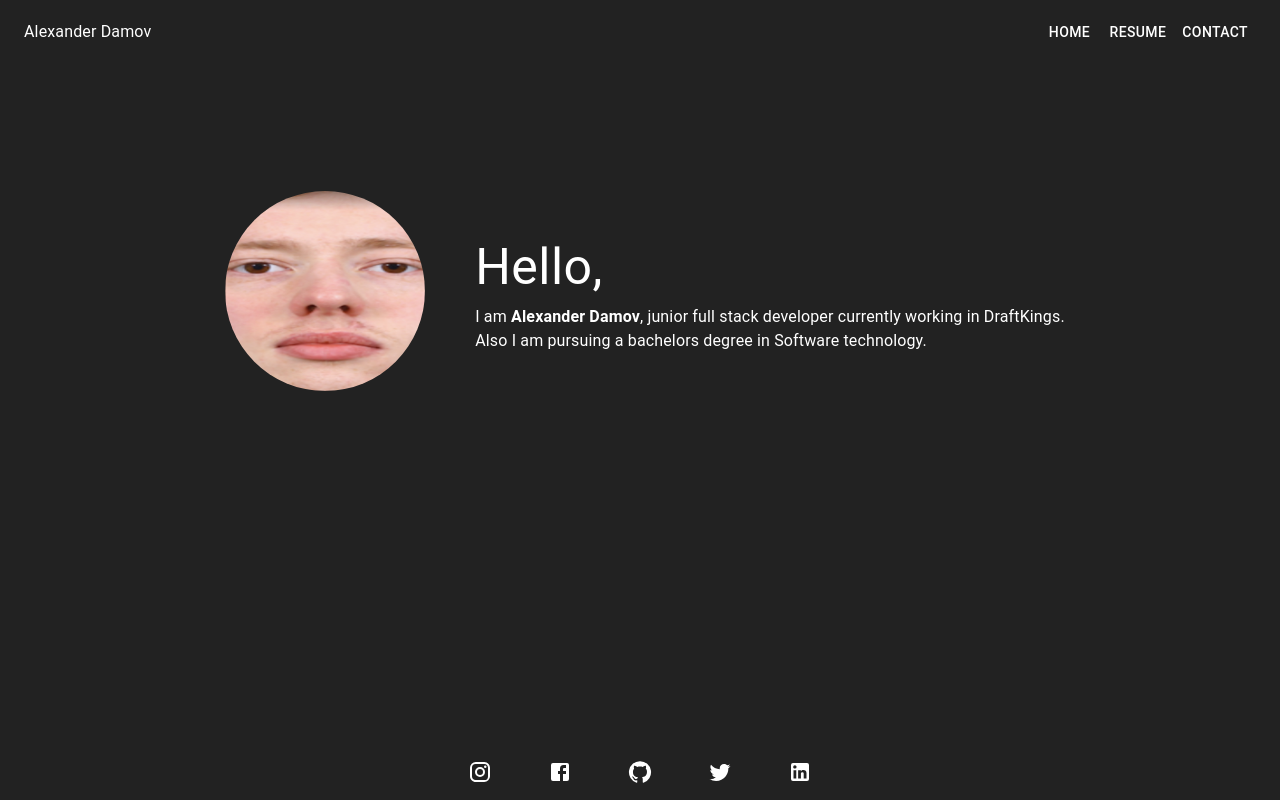
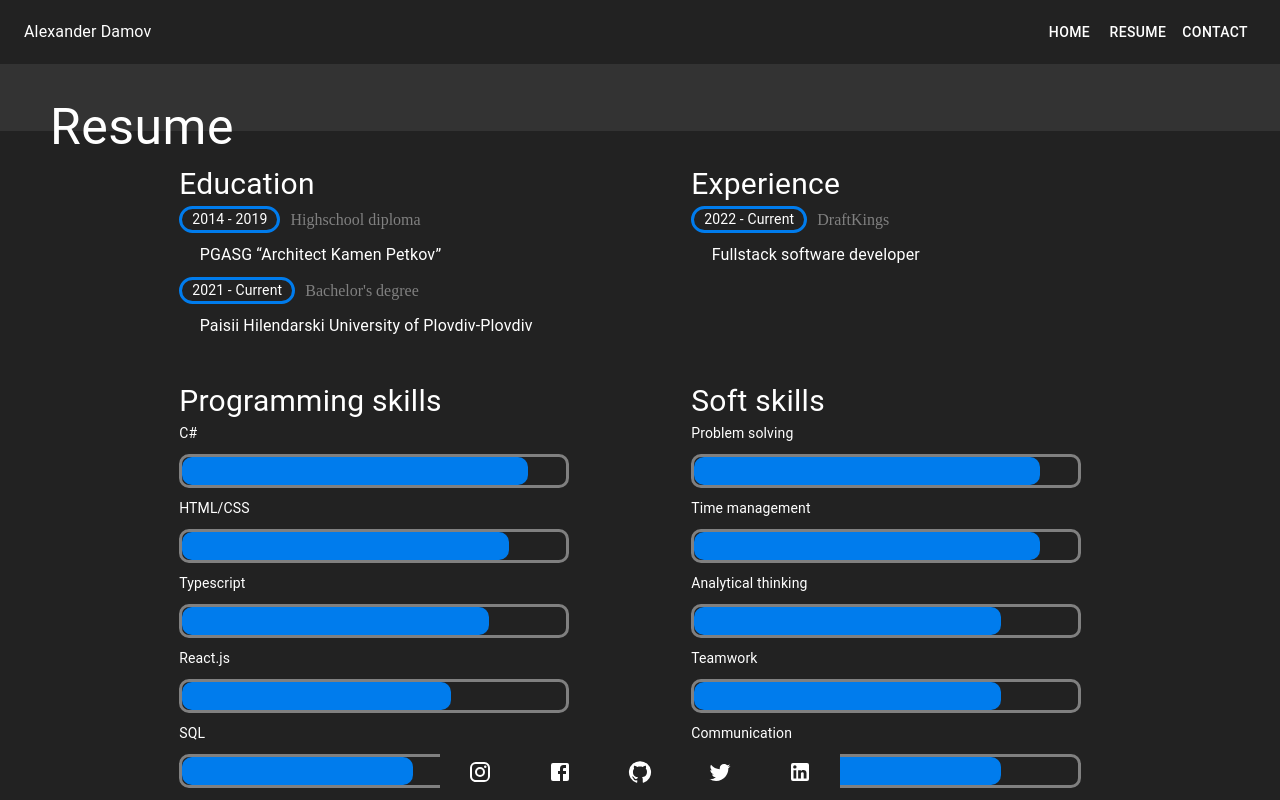
Before and after one commit to st0ppers/resume, a React (Create React App) app: page / in a window 1280 px wide. Built offline with nearby package versions, Linux system fonts and the light colour scheme.

Commit message:
git pages deploy

```diff
--- a/src/Pages/Home.tsx
+++ b/src/Pages/Home.tsx
@@ -1,4 +1,4 @@
-import { Box, Button, Typography } from "@mui/material";
+import { Box, Typography } from "@mui/material";
 import { fontColor } from "../css/Css";
 
 export const Home = () => {
--- a/src/index.tsx
+++ b/src/index.tsx
@@ -63,5 +63,11 @@ const router = createBrowserRouter([
 ]);
 
 root.render(
-  <RouterProvider router={router} />
+  <React.StrictMode>
+        <Container>
+          <Header />
+          <Resume/>
+          <Footer />
+        </Container>
+      </React.StrictMode>
 );
```
Also changed, not shown: package.json (+7 -1 lines), 1 other file (tests, documents, lock files or other folders).
